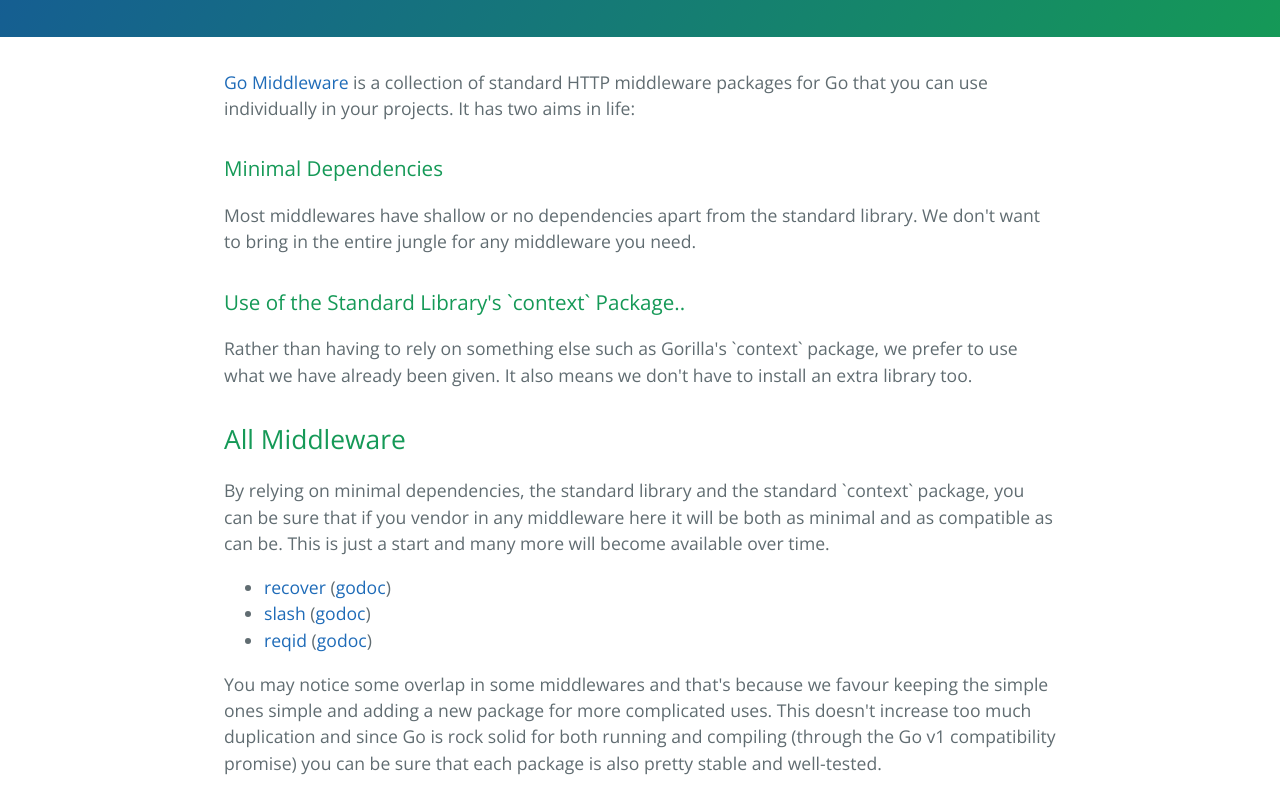
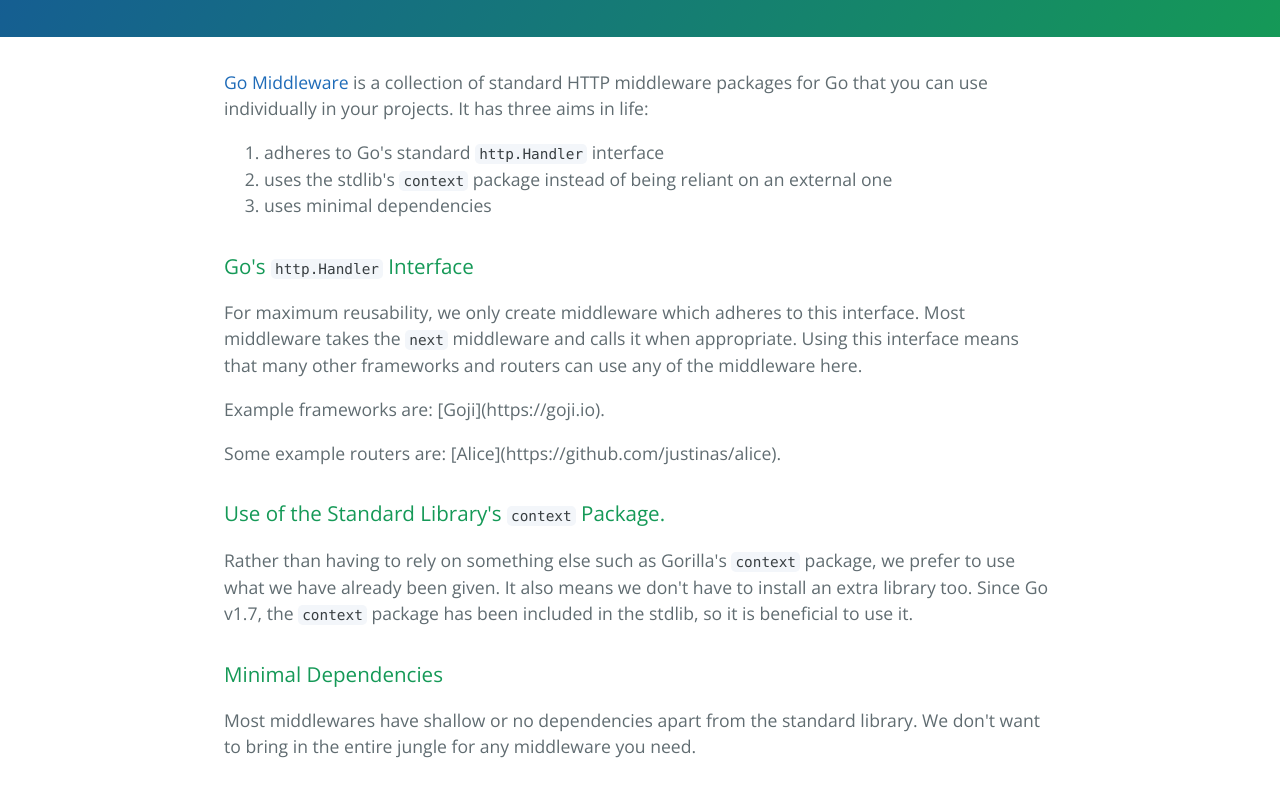
Before and after one commit to gomiddleware/gomiddleware.github.io, a plain HTML site: page index.html in a window 1280 px wide. Shown: the part 280-1069 px from the top of the page. Drawn offline with nearby package versions, Linux system fonts and the light colour scheme.

Commit message:
More docs explaining what gomiddleware's aims are

```diff
--- a/index.html
+++ b/index.html
@@ -18,17 +18,38 @@
     <section class="main-content">
       <p>
         <a href="https://github.com/gomiddleware">Go Middleware</a> is a collection of standard HTTP middleware
-        packages for Go that you can use individually in your projects. It has two aims in life:
+        packages for Go that you can use individually in your projects. It has three aims in life:
       </p>
+      <ol>
+        <li>adheres to Go's standard <code>http.Handler</code> interface</li>
+        <li>uses the stdlib's <code>context</code> package instead of being reliant on an external one</li>
+        <li>uses minimal dependencies</li>
+      </ol>
+
+      <h3>Go's <code>http.Handler</code> Interface</h3>
+      <p>
+        For maximum reusability, we only create middleware which adheres to this interface. Most middleware takes
+        the <code>next</code> middleware and calls it when appropriate. Using this interface means that many other
+        frameworks and routers can use any of the middleware here.
+      </p>
+      <p>
+        Example frameworks are: [Goji](https://goji.io).
+      </p>
+      <p>
+        Some example routers are: [Alice](https://github.com/justinas/alice).
+      </p>
+
+      <h3>Use of the Standard Library's <code>context</code> Package.</h3>
+      <p>
+        Rather than having to rely on something else such as Gorilla's <code>context</code> package, we prefer to use
+        what we have already been given. It also means we don't have to install an extra library too. Since Go v1.7,
+        the <code>context</code> package has been included in the stdlib, so it is beneficial to use it.
+      </p>
+
       <h3>Minimal Dependencies</h3>
       <p>
         Most middlewares have shallow or no dependencies apart from the standard library. We don't want to bring in the
         entire jungle for any middleware you need.
-      </p>
-      <h3>Use of the Standard Library's `context` Package..</h3>
-      <p>
-        Rather than having to rely on something else such as Gorilla's `context` package, we prefer to use what we have
-        already been given. It also means we don't have to install an extra library too.
       </p>
 
       <h2>
@@ -48,10 +69,11 @@
       </ul>
 
       <p>
-        You may notice some overlap in some middlewares and that's because we favour keeping the simple ones simple and
-        adding a new package for more complicated uses. This doesn't increase too much duplication and since Go is rock
-        solid for both running and compiling (through the Go v1 compatibility promise) you can be sure that each
-        package is also pretty stable and well-tested.
+        Each project may provide one or more middlewares you can use in your program. Some projects may provide a
+        simple version, a configurable version and perhaps more advanced version of the same middleware. In most cases
+        you would only use one middleware from each project but of course you are free to use any and as many as you
+        like. Since Go is rock solid for both running and compiling (through the Go v1 compatibility promise) you can
+        be sure that each package is stable, well-tested, and will continue to work for many years.
       </p>
 
       <h2>
```
